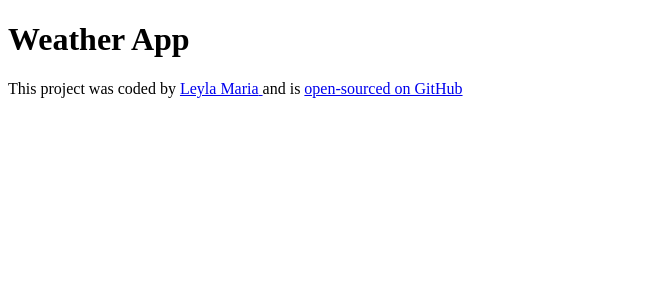
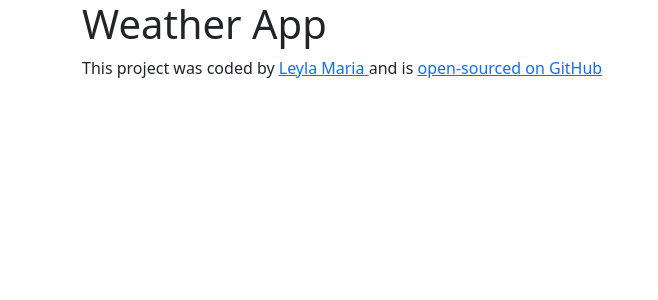
Before and after one commit to leylamaria/yinarts-weather, a React (Create React App) app: page / in a window 1280 px wide. Shown: the top 300 px of the page, without its empty margins (0-658 px from the left). Built offline with nearby package versions, Linux system fonts and the light colour scheme.

Commit message:
Installed and integrated Bootstrap

```diff
--- a/package.json
+++ b/package.json
@@ -6,6 +6,7 @@
     "@testing-library/jest-dom": "^5.17.0",
     "@testing-library/react": "^13.4.0",
     "@testing-library/user-event": "^13.5.0",
+    "bootstrap": "^5.3.3",
     "react": "^18.2.0",
     "react-dom": "^18.2.0",
     "react-scripts": "5.0.1",
--- a/src/App.js
+++ b/src/App.js
@@ -3,6 +3,7 @@ import "./App.css";
 export default function App() {
   return (
     <div className="App">
+      <div className="container">
         <h1>Weather App</h1>
         <footer>
           <p>
@@ -25,5 +26,6 @@ export default function App() {
           </p>
         </footer>
       </div>
+    </div>
   );
 }
--- a/src/index.js
+++ b/src/index.js
@@ -1,5 +1,6 @@
 import React from "react";
 import ReactDOM from "react-dom/client";
+import "bootstrap/dist/css/bootstrap.css";
 import "./index.css";
 import App from "./App";
 import reportWebVitals from "./reportWebVitals";
```
Also changed, not shown: 1 other file (tests, documents, lock files or other folders). Lines whose indentation alone changed are shown as unchanged.
